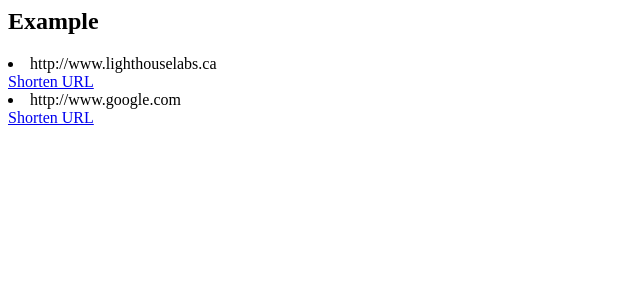
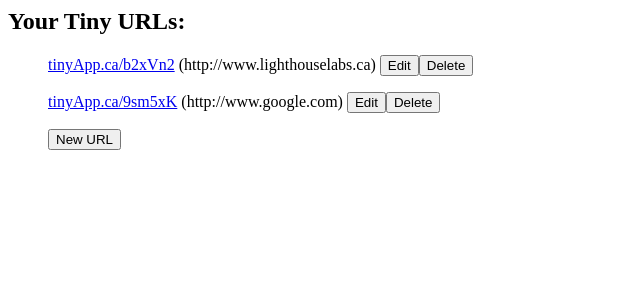
Before and after one commit to moeenah/tinyApp, a Node server app: page /urls in a window 1280 px wide. Shown: the top 300 px of the page, without its empty margins (0-640 px from the left). Run offline with Node 20, Linux system fonts and the light colour scheme.

Commit message:
added place holders for edit/delete buttons and adding a new URL is functional

```diff
--- a/express_server.js
+++ b/express_server.js
@@ -16,8 +16,7 @@ let urlDatabase = {
 
 //page containing links to manually shorten URLs
 app.get('/urls', (req, res) => {
-  let templateVars = { urls: urlDatabase };
-  console.log(templateVars);
+  let templateVars = { urls: urlDatabase};
   res.render('urls_index', templateVars);
 });
 
@@ -55,8 +54,12 @@ app.get("/u/:shortURL", (req, res) => {
 
 //POSTS to /urls
 app.post("/urls", (req, res) => {
-  console.log(req.body);  // debug statement to see POST parameters
-  res.send("Ok");
+    // debug statement to see POST parameters
+  //urlDatabase['h'] = req.body;
+  let random = generateRandomString();
+  urlDatabase[random] = req.body.longURL;
+  console.log(urlDatabase);
+  res.redirect(`/urls/${random}`);
 });
 
 //listens to specified port
@@ -80,6 +83,7 @@ function generateRandomString() {
   }
 
   //return console.log(char + "\n" + random);
+  return char;
 
 }
 //generateRandomString();
--- a/views/urls_index.ejs
+++ b/views/urls_index.ejs
@@ -3,10 +3,12 @@
   <% include ./partials/_header.ejs %>
 </head>
 <body>
-  <h2>Example</h2>
+  <h2>Your Tiny URLs:</h2>
+
   <% Object.keys(urls).forEach(function(keys) { %>
-    <li><%= urls[keys] %></li>
-    <a href = "Enter_Path_Here">Shorten URL</a>
+    <BLOCKQUOTE><p><a href = <%= urls[keys]%>>tinyApp.ca/<%= keys %></a>&#32;&#40;<%= urls[keys] %>&#41;&#32;<a href = '/urls/new'><input id="Edit URL" type="button" value="Edit" onclick="/urls/new" /></a><a href = '/urls/new'><input id="Delete URL" type="button" value="Delete" onclick="/urls/new" /></a></p></BLOCKQUOTE>
   <% }); %>
+
+  <p><BLOCKQUOTE><a href = '/urls/new'><input id="Enter New URL" type="button" value="New URL" onclick="/urls/new" /></a></BLOCKQUOTE></p>
 </body>
 </html>
--- a/views/urls_show.ejs
+++ b/views/urls_show.ejs
@@ -5,6 +5,7 @@
 <body>
   <h2>Your Tiny URL</h2>
     <p>Original URL: <%= long %></p>
-    <p>Shortened URL: <a href = <%=long%>>tinyApp.ca/<%= short %></p>
+    <p>Shortened URL: <a href = <%=long%>>tinyApp.ca/<%= short %></a></p>
+      <a href = '/urls/'><input id="Home" type="button" value="Home" onclick="/urls" /></a>
 </body>
 </html>
```
